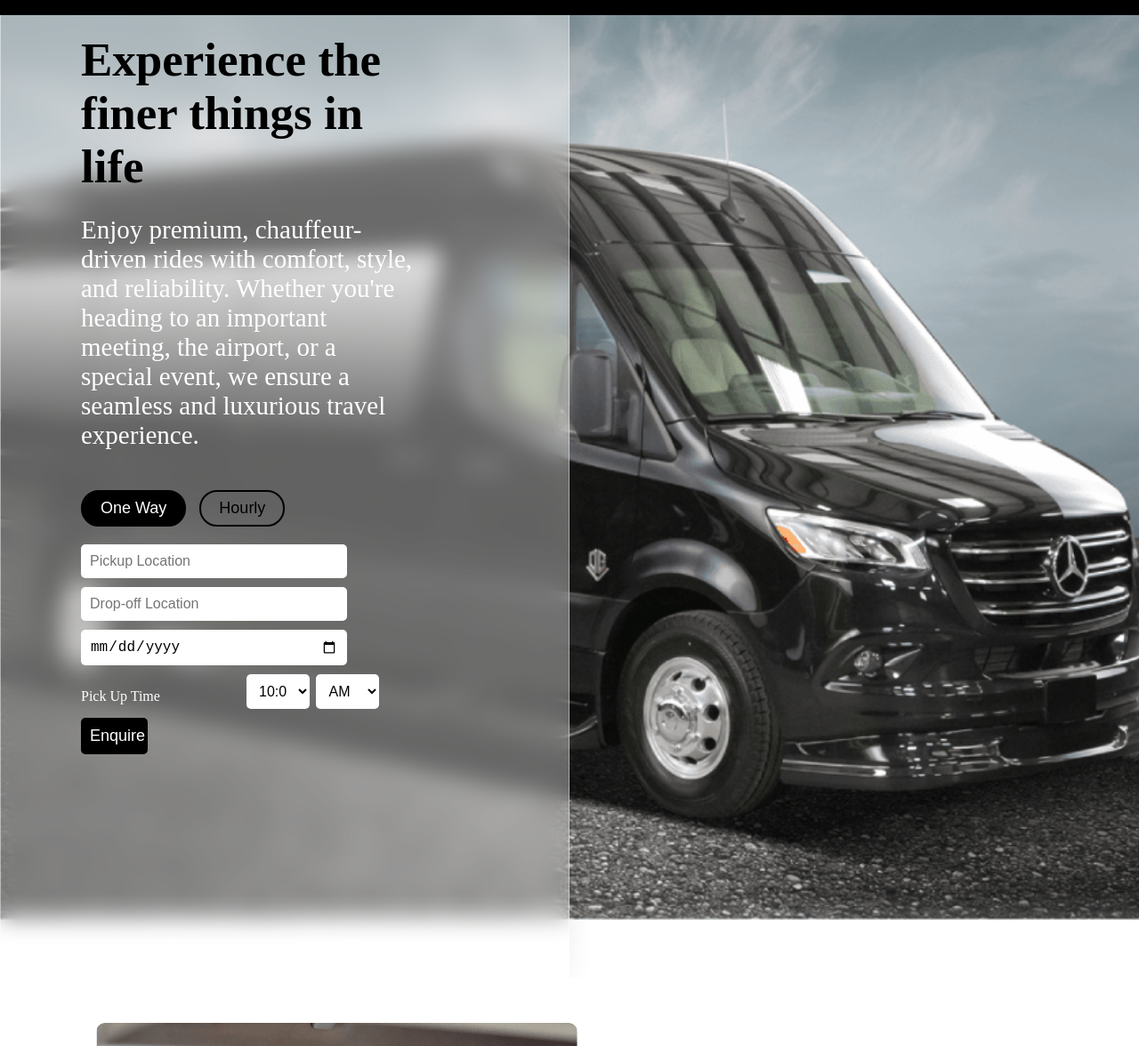
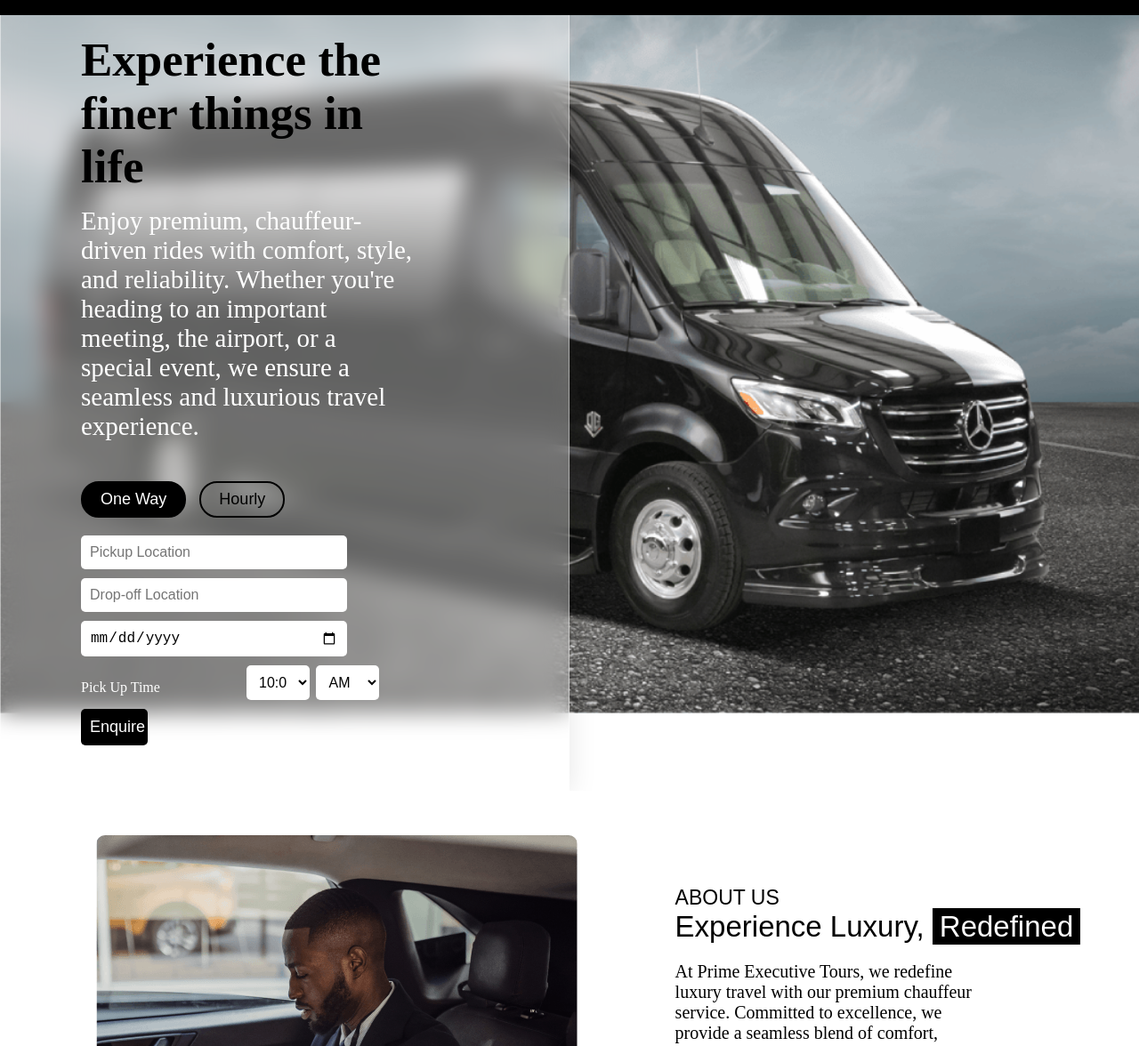
Before and after one commit to Kiariengigi/Prime_Executive_Tours, a plain HTML site: page index.html in a window 1280 px wide. Shown: the part 103-1279 px from the top of the page at 89% size. Drawn offline with Linux system fonts and the light colour scheme.

Commit message:
Completed index page (Back-end functionality needed)

```diff
--- a/index.css
+++ b/index.css
@@ -5,6 +5,9 @@
 }
 html {
     scroll-behavior: smooth;
+}
+body{
+    overflow-x: hidden;
 }
 header{
     top: 0px;
@@ -180,10 +183,11 @@ form input, form select {
     gap: 5%;
 }
 .fade-to-white{
-    position: relative;
-    top: 15%;
+    position: absolute;
+    z-index: 15;
+    bottom: 0;
     right: 50px;
-    width: 100vw;
+    width: 100px;
     height: 201px;
     background: linear-gradient(to bottom, rgba(255, 255, 255, 0) 0%, white 100%);
 }
@@ -289,7 +293,11 @@ form input, form select {
     text-align: left;
     font: normal normal normal 30px Segoe UI;
 }
-.Address_cont h3, p{
+.Address_cont h3{
+    padding-left: 40px;
+    padding-top: 10px;
+}
+.Address_cont p{
     padding-left: 40px;
     padding-top: 10px;
 }
--- a/index.html
+++ b/index.html
@@ -62,7 +62,7 @@
 
 
             </form>
-            <div class="fade-to-white"></div>
+           <!-- <div class="fade-to-white"></div>-->
         </div>
         <div  class="heroimg">
             <img src="Asset 3-8.png" alt="Luxury Van">
```
